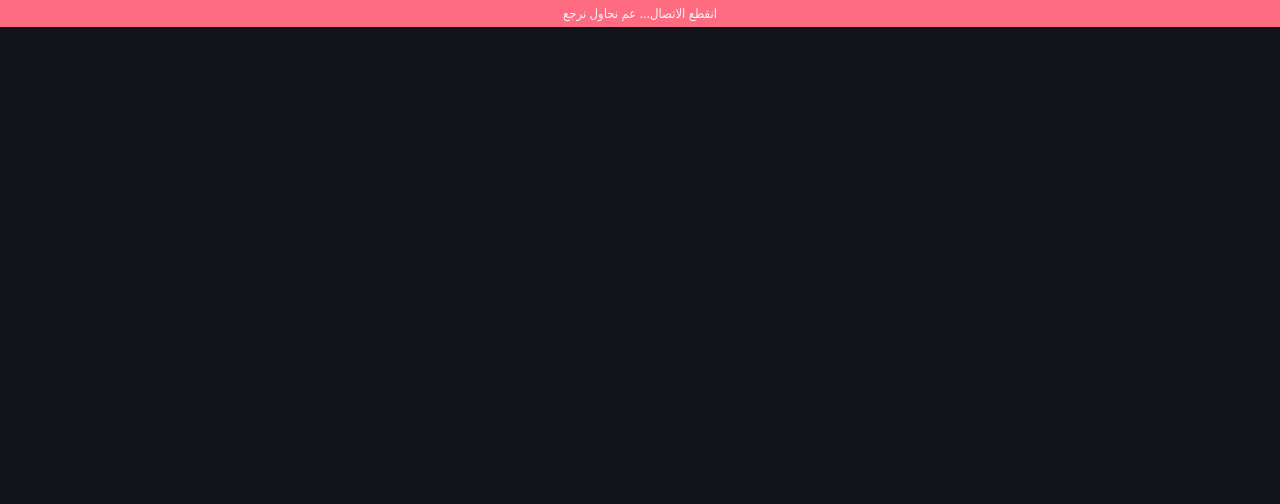
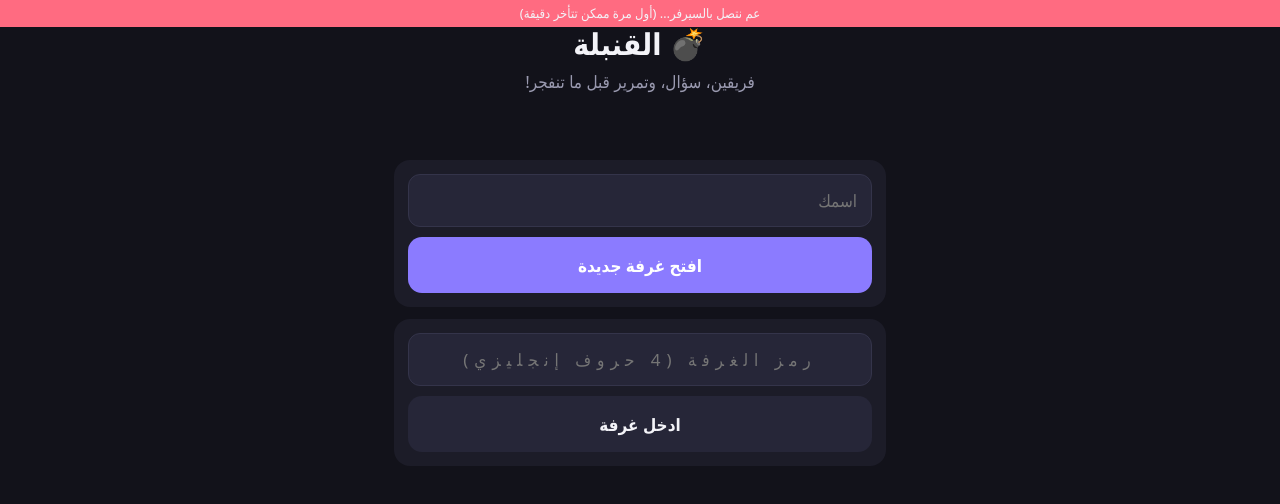
Before and after one commit to hassaneldor22-art/Claude, a website: page game/bomb-game/public/index.html in a window 1280 px wide. Drawn offline with Linux system fonts and the light colour scheme.

Commit message:
Fix join button not responding: show home immediately, queue create/join until connected, tap on pointerdown, inline messages
Co-Authored-By: Claude Sonnet 5.5 <noreply@anthropic.com>
Claude-Session: https://claude.ai/code/session_01QEk1EQDAtnSAJatJVzU47s

```diff
--- a/game/bomb-game/public/index.html
+++ b/game/bomb-game/public/index.html
@@ -93,10 +93,25 @@ body[data-heat="3"] .bomb{animation-duration:.22s;filter:drop-shadow(0 0 34px #f
     return e;
   }
   function toast(t, ms) {
+    const hm = document.getElementById('homeMsg'); if (hm) hm.textContent = t;
     toastEl.textContent = t; toastEl.classList.add('show');
     clearTimeout(toast.t); toast.t = setTimeout(() => toastEl.classList.remove('show'), ms || 2600);
   }
-  function send(o) { if (ws && ws.readyState === 1) ws.send(JSON.stringify(o)); }
+  let pending = null;
+  function send(o) {
+    if (ws && ws.readyState === 1) { ws.send(JSON.stringify(o)); return true; }
+    // لسا ما اتصلنا بالسيرفر: ننتظر ونكمّل لحالنا أول ما يتصل (بس لدخول/فتح غرفة)
+    if (o.type === 'create' || o.type === 'join') { pending = o; toast('عم نتصل بالسيرفر… ثواني ⏳ رح يكمّل لحاله', 6000); }
+    else toast('انقطع الاتصال… جرّب كمان ثانية');
+    return false;
+  }
+  // الكبسة بتشتغل من أول لمسة (بتنجنّب ضياع الضغطة لما الكيبورد بيسكّر وتتحرّك الشاشة)
+  function tap(btn, fn) {
+    let t = 0;
+    btn.addEventListener('pointerdown', (e) => { t = Date.now(); e.preventDefault(); fn(); });
+    btn.addEventListener('click', () => { if (Date.now() - t < 800) return; fn(); });
+    return btn;
+  }
   const teamTag = (t) => (TEAMS[t] ? TEAMS[t].icon + ' ' + TEAMS[t].name : '');
 
   // ---------- صوت واهتزاز وشاشة صاحية ----------
@@ -146,7 +161,10 @@ body[data-heat="3"] .bomb{animation-duration:.22s;filter:drop-shadow(0 0 34px #f
       retry = 0; statusEl.classList.remove('show');
       const s = store.get();
       if (s.code && s.token) send({ type: 'resume', code: s.code, token: s.token });
-      else if (!state) renderHome();
+      else {
+        if (!state && !document.getElementById('homeName')) renderHome();
+        if (pending) { const o = pending; pending = null; send(o); }
+      }
     };
     ws.onmessage = (ev) => {
       let m; try { m = JSON.parse(ev.data); } catch (e) { return; }
@@ -156,7 +174,7 @@ body[data-heat="3"] .bomb{animation-duration:.22s;filter:drop-shadow(0 0 34px #f
       else if (m.type === 'heat') { if (state && state.phase === 'play') setHeat(m.level); }
       else if (m.type === 'state') { state = m; offset = m.now - Date.now(); render(); keepAwake(); }
     };
-    ws.onclose = () => { statusEl.classList.add('show'); setTimeout(connect, Math.min(5000, 500 * ++retry)); };
+    ws.onclose = () => { statusEl.textContent = 'عم نتصل بالسيرفر… (أول مرة ممكن تتأخر دقيقة)'; statusEl.classList.add('show'); setTimeout(connect, Math.min(3000, 500 * ++retry)); };
   }
   function leave() {
     store.clear(); state = null; stopTicking();
@@ -169,18 +187,26 @@ body[data-heat="3"] .bomb{animation-duration:.22s;filter:drop-shadow(0 0 34px #f
 
   function renderHome() {
     clearInterval(tick);
-    const name = el('input', { placeholder: 'اسمك', maxlength: 16, autocomplete: 'off' });
-    const code = el('input', { placeholder: 'رمز الغرفة', maxlength: 4, autocapitalize: 'characters', autocomplete: 'off', style: 'text-transform:uppercase;direction:ltr;text-align:center;letter-spacing:6px' });
+    const name = el('input', { id: 'homeName', placeholder: 'اسمك', maxlength: 16, autocomplete: 'off', enterkeyhint: 'next' });
+    const code = el('input', { id: 'homeCode', placeholder: 'رمز الغرفة (4 حروف إنجليزي)', maxlength: 4, autocapitalize: 'characters', autocomplete: 'off', enterkeyhint: 'go', style: 'text-transform:uppercase;direction:ltr;text-align:center;letter-spacing:6px' });
     const prev = store.get(); if (prev.name) name.value = prev.name;
     if (window.__invite) code.value = window.__invite;
     const remember = () => { const s = store.get(); s.name = name.value; store.set(s); };
+    const create = () => { unlockAudio(); if (!name.value.trim()) return toast('اكتب اسمك'); remember(); send({ type: 'create', name: name.value }); };
+    const join = () => {
+      unlockAudio();
+      if (!name.value.trim()) return toast('اكتب اسمك');
+      if (code.value.trim().length < 4) return toast('اكتب رمز الغرفة (4 حروف)');
+      remember(); send({ type: 'join', code: code.value.trim(), name: name.value });
+    };
+    name.addEventListener('keydown', (e) => { if (e.key === 'Enter') code.focus(); });
+    code.addEventListener('keydown', (e) => { if (e.key === 'Enter') join(); });
     app.replaceChildren(
       el('h1', null, '💣 القنبلة'),
       el('p', { class: 'sub' }, 'فريقين، سؤال، وتمرير قبل ما تنفجر!'),
-      el('div', { class: 'card' }, name, el('div', { class: 'gap' }),
-        el('button', { onclick: () => { unlockAudio(); if (!name.value.trim()) return toast('اكتب اسمك'); remember(); send({ type: 'create', name: name.value }); } }, 'افتح غرفة جديدة')),
-      el('div', { class: 'card' }, code, el('div', { class: 'gap' }),
-        el('button', { class: 'alt', onclick: () => { unlockAudio(); if (!name.value.trim()) return toast('اكتب اسمك'); if (code.value.trim().length < 4) return toast('اكتب رمز الغرفة'); remember(); send({ type: 'join', code: code.value, name: name.value }); } }, 'ادخل غرفة'))
+      el('p', { id: 'homeMsg', class: 'hint bad', style: 'min-height:20px' }),
+      el('div', { class: 'card' }, name, el('div', { class: 'gap' }), tap(el('button', null, 'افتح غرفة جديدة'), create)),
+      el('div', { class: 'card' }, code, el('div', { class: 'gap' }), tap(el('button', { class: 'alt' }, 'ادخل غرفة'), join))
     );
   }
 
@@ -311,6 +337,8 @@ body[data-heat="3"] .bomb{animation-duration:.22s;filter:drop-shadow(0 0 34px #f
 
   const q = new URLSearchParams(location.search).get('room');
   if (q) { const s = store.get(); if (s.code !== q.toUpperCase()) store.clear(); history.replaceState(null, '', location.pathname); window.__invite = q.toUpperCase(); }
+  statusEl.textContent = 'عم نتصل بالسيرفر… (أول مرة ممكن تتأخر دقيقة)'; statusEl.classList.add('show');
+  renderHome(); // نعرض الشاشة فوراً حتى لو السيرفر لسا عم يصحى
   connect();
 })();
 </script>
```
Also changed, not shown: CLAUDE.md (+1 -0 lines).
